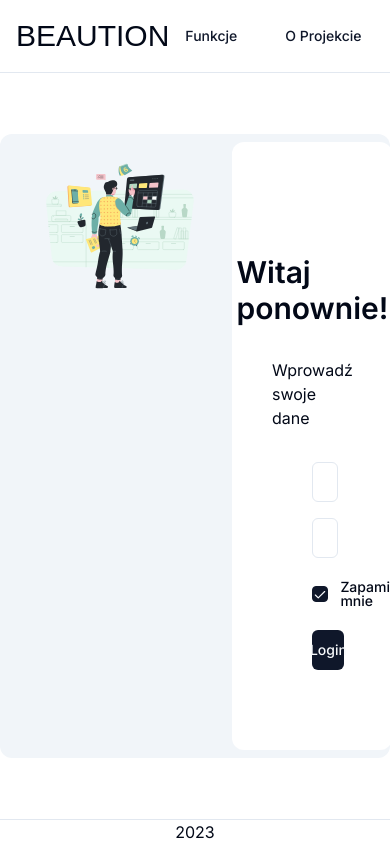
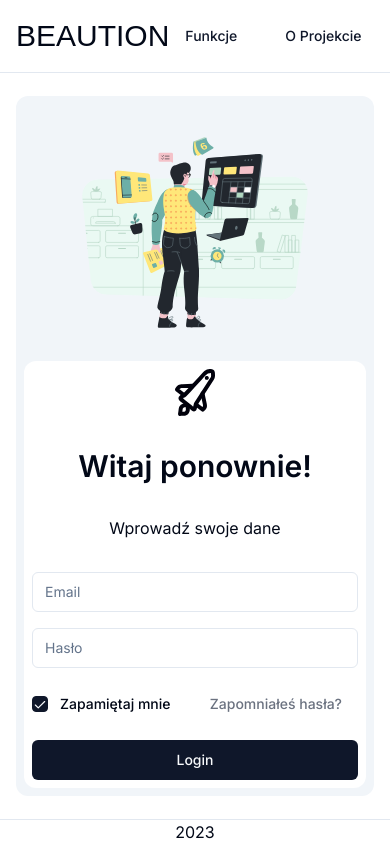
Before and after one commit to PawelNackiewicz/beaution-web, a Next.js app: page /login in a window 390 px wide. Shown: the top 844 px of the page. Built offline with nearby package versions, Linux system fonts and the light colour scheme; a web font is replaced by a local one.

Commit message:
improve mobile

```diff
--- a/src/app/login/page.tsx
+++ b/src/app/login/page.tsx
@@ -1,12 +1,12 @@
+import Image from "next/image";
 import { LoginForm } from "./components/LoginForm";
-import Image from "next/image";
 
 export default function LoginPage() {
     return (
-        <div className="h-full w-full py-4 flex items-center max-w-7xl">
-            <div className=" grid grid-cols-5 bg-slate-100 p-2 rounded-xl">
+        <div className="h-full w-full p-4 flex items-center max-w-7xl">
+            <div className="grid grid-cols-1 md:grid-cols-5 bg-slate-100 p-2 rounded-xl">
                 <Image src="/login.svg" alt="logo" width={800} height={800} className="col-span-3" />
-                <div className="bg-white col-span-2 rounded-xl p-20 flex flex-col gap-8 justify-center items-center">
+                <div className="bg-white col-span-2 rounded-xl p-2 md:p-20 flex flex-col gap-8 justify-center items-center">
                     <Image src="/rocket.svg" alt="rocket" width={40} height={40} />
                     <p className="font-semibold text-3xl">Witaj ponownie!</p>
                     <p className="">Wprowadź swoje dane</p>
```
